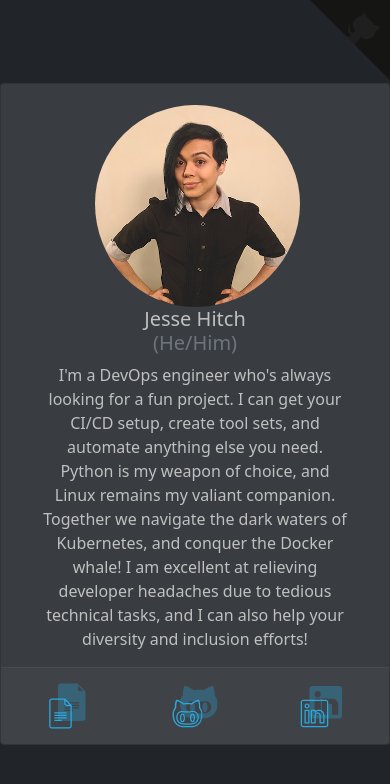
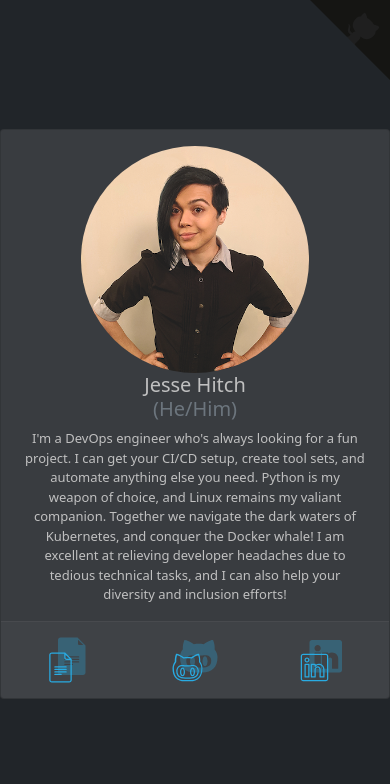
Before and after one commit to jessebot/resume-as-a-service, a React (Create React App) app: page / in a window 390 px wide. Shown: the top 784 px of the page. Built offline with nearby package versions, Linux system fonts and the light colour scheme.

Commit message:
more mobile image adjusting, now with text adjusting for weird off brand and small phones

```diff
--- a/package.json
+++ b/package.json
@@ -1,7 +1,7 @@
 {
   "name": "resume-as-a-service",
   "url": "https://jessebot.work",
-  "version": "2.1.1",
+  "version": "2.1.3",
   "private": true,
   "dependencies": {
     "@testing-library/jest-dom": "^4.2.4",
--- a/src/App.css
+++ b/src/App.css
@@ -18,9 +18,9 @@
 }
 
 .img-fluid {
-  padding-top: 5px;
-  padding-left: 5px;
-  max-width: 90%;
+  padding-top: 10px;
+  padding-left: 10px;
+  max-width: 95%;
 }
 
 body {
@@ -32,8 +32,16 @@ body {
   display: flex;
 }
 
-@media (max-width: 425px) {
+@media (max-width: 455px) {
   .img-fluid {
+    padding: 0px;
     max-width: 59%;
   }
+  .card-text {
+    font-size: small;
+  }
+  .card-body {
+    padding-right: 0px;
+    padding-left: 0px;
+  }
 }
```
